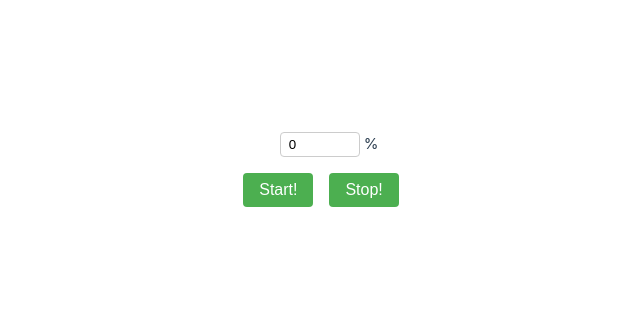
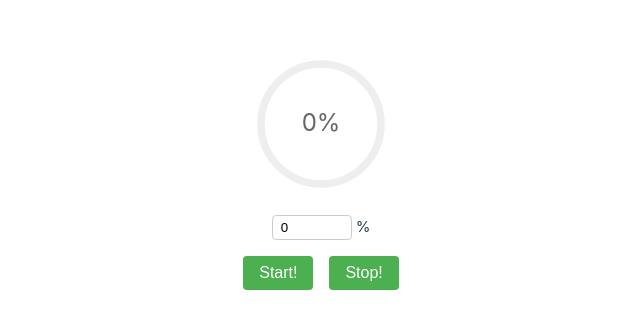
Before and after one commit to Vrolok15/test-vue-progress-bars, a Vue app in the folder test-vue/: page /progress in a window 1280 px wide. Shown: the part 231-560 px from the top of the page, without its empty margins (319-959 px from the left). Built offline with nearby package versions, Linux system fonts and the light colour scheme; the HTML template or start-up script is replaced by a standard one.

Commit message:
Added progress bar

```diff
--- a/test-vue/src/App.vue
+++ b/test-vue/src/App.vue
@@ -31,7 +31,7 @@ const stopProgress = () => {
 <template>
   <main>
     <div class="progress-container">
-      <ProgressBar />
+      <ProgressBar :progress="percentage" />
       <PercentInput v-model="percentage" :disabled="!!interval" />
     </div>
     <div class="button-container">
@@ -77,9 +77,10 @@ main {
 
 .progress-container {
   display: flex;
+  flex-direction: column;
   gap: 1rem;
-  flex-wrap: wrap;
   justify-content: center;
+  align-items: center;
   width: 100%;
 }
 </style>
--- a/test-vue/src/components/ProgressBar.vue
+++ b/test-vue/src/components/ProgressBar.vue
@@ -1,13 +1,60 @@
 <script setup lang="ts">
+defineProps<{
+  progress: number
+}>()
+
+const radius = 40
+const circumference = 2 * Math.PI * radius
 </script>
 
 <template>
-  <div class="progress-bar">
+  <div class="progress-circle">
+    <svg width="150" height="150" viewBox="0 0 100 100">
+      <!-- Background circle -->
+      <circle
+        cx="50"
+        cy="50"
+        :r="radius"
+        fill="none"
+        stroke="#eee"
+        stroke-width="5"
+      />
+      <!-- Progress circle -->
+      <circle
+        cx="50"
+        cy="50"
+        :r="radius"
+        fill="none"
+        stroke="#4CAF50"
+        stroke-width="5"
+        stroke-linecap="round"
+        :stroke-dasharray="circumference"
+        :stroke-dashoffset="circumference - (progress / 100) * circumference"
+        transform="rotate(-90 50 50)"
+      />
+      <!-- Percentage text -->
+      <text
+        x="50"
+        y="50"
+        text-anchor="middle"
+        dominant-baseline="middle"
+        font-size="16"
+        fill="#666"
+      >
+        {{ Math.round(progress) }}%
+      </text>
+    </svg>
   </div>
 </template>
 
 <style scoped>
-.progress-bar {
-  /* Empty for now */
+.progress-circle {
+  display: flex;
+  justify-content: center;
+  align-items: center;
+}
+
+circle {
+  transition: stroke-dashoffset 0.3s ease;
 }
 </style>
```
